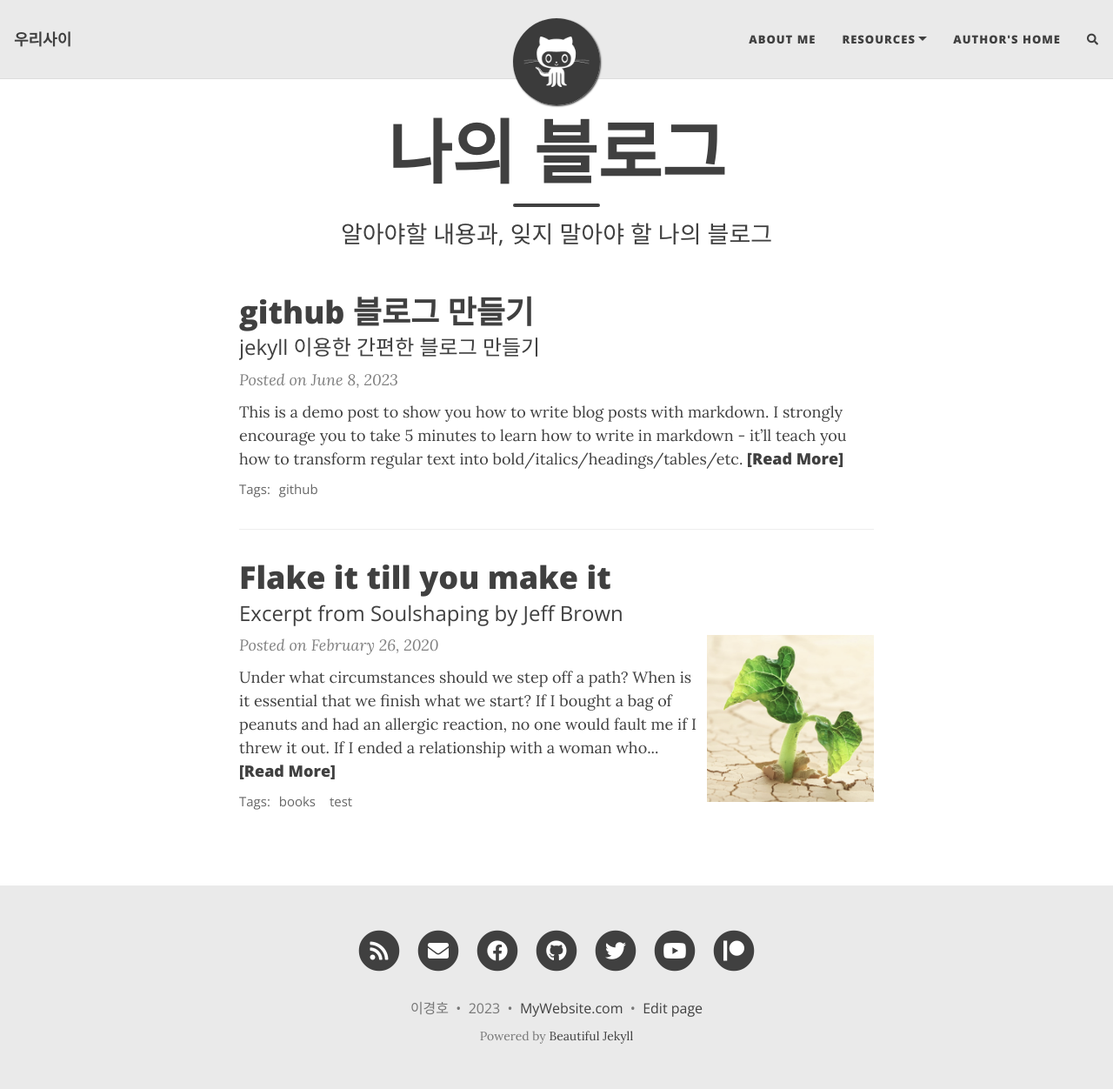
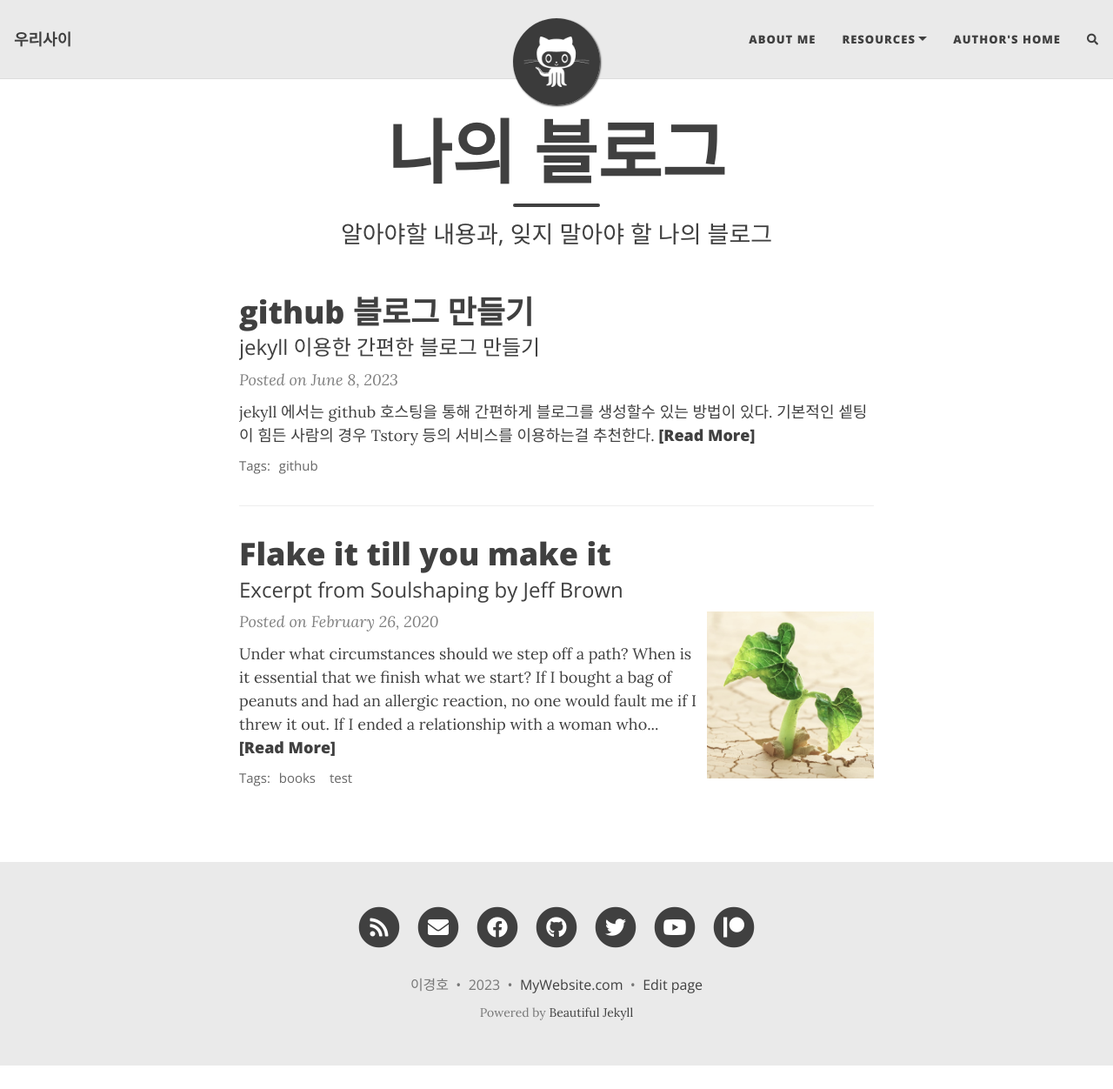
Before and after one commit to woorisayi/woorisayi.github.io, a Jekyll site: the page built from index.html, in a window 1280 px wide and 1252 px high. Shown: the whole window at 87% size. Built offline with Jekyll 4.4.1, drawn with Linux system fonts in a browser that asks for light colours; nearby versions of some CDN libraries; the list of posts is cut into pages by our own code; comment, search, counter and statistics services are not loaded.

Commit message:
modifypost

```diff
--- a/_posts/2023-06-08-test-markdown.md
+++ b/_posts/2023-06-08-test-markdown.md
@@ -8,7 +8,11 @@ tags: [github]
 comments: true
 ---
 
-This is a demo post to show you how to write blog posts with markdown.  I strongly encourage you to [take 5 minutes to learn how to write in markdown](https://markdowntutorial.com/) - it'll teach you how to transform regular text into bold/italics/headings/tables/etc.
+jekyll 에서는 github 호스팅을 통해 간편하게 블로그를 생성할수 있는 방법이 있다.
+기본적인 셑팅이 힘든 사람의 경우 Tstory 등의 서비스를 이용하는걸 추천한다.
+
+1.github 가입 및 Repository 생성
+ github 가입 하기 [github 사이트](https://markdowntutorial.com/)
 
 **Here is some bold text**
 
```
